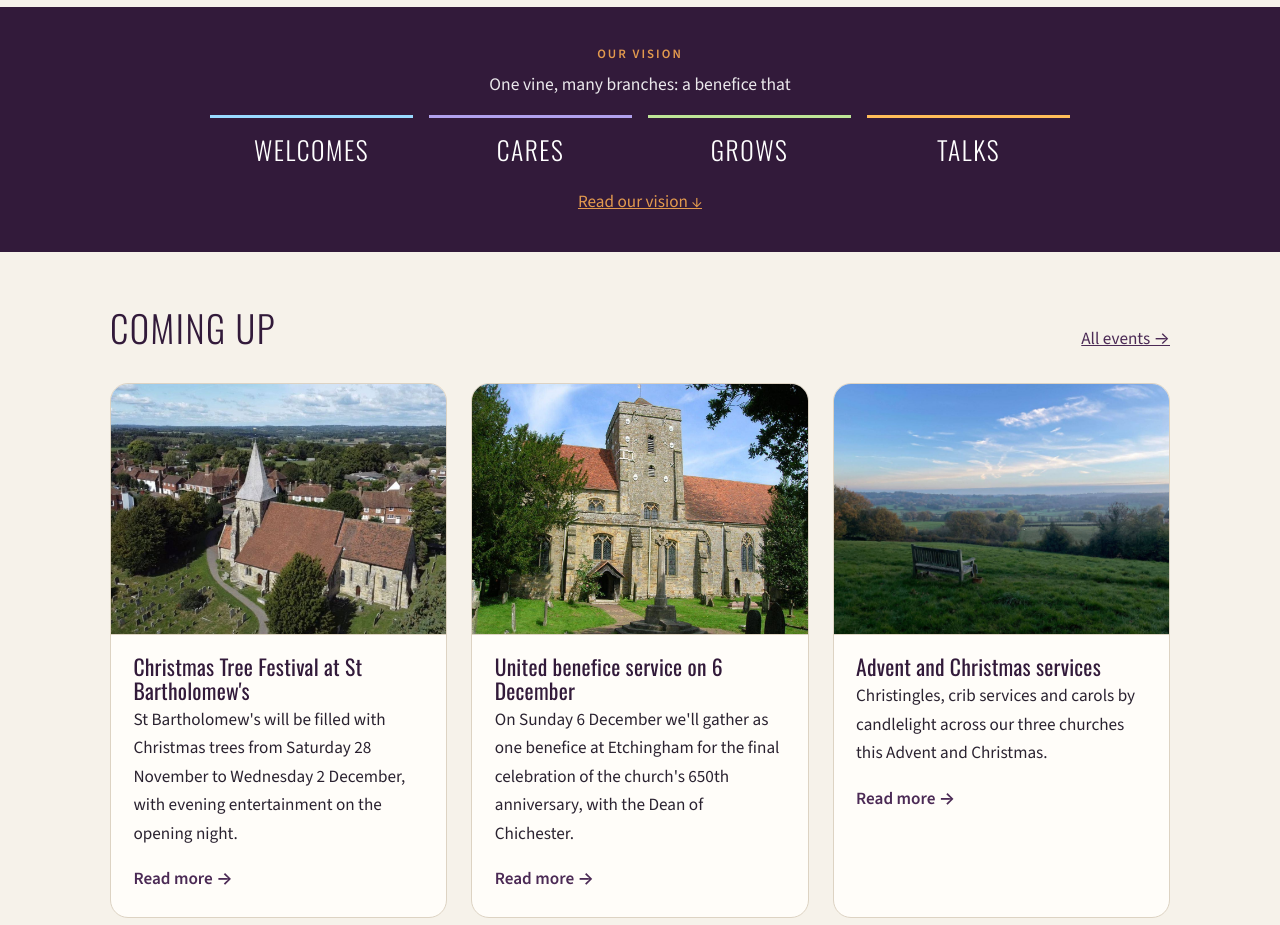
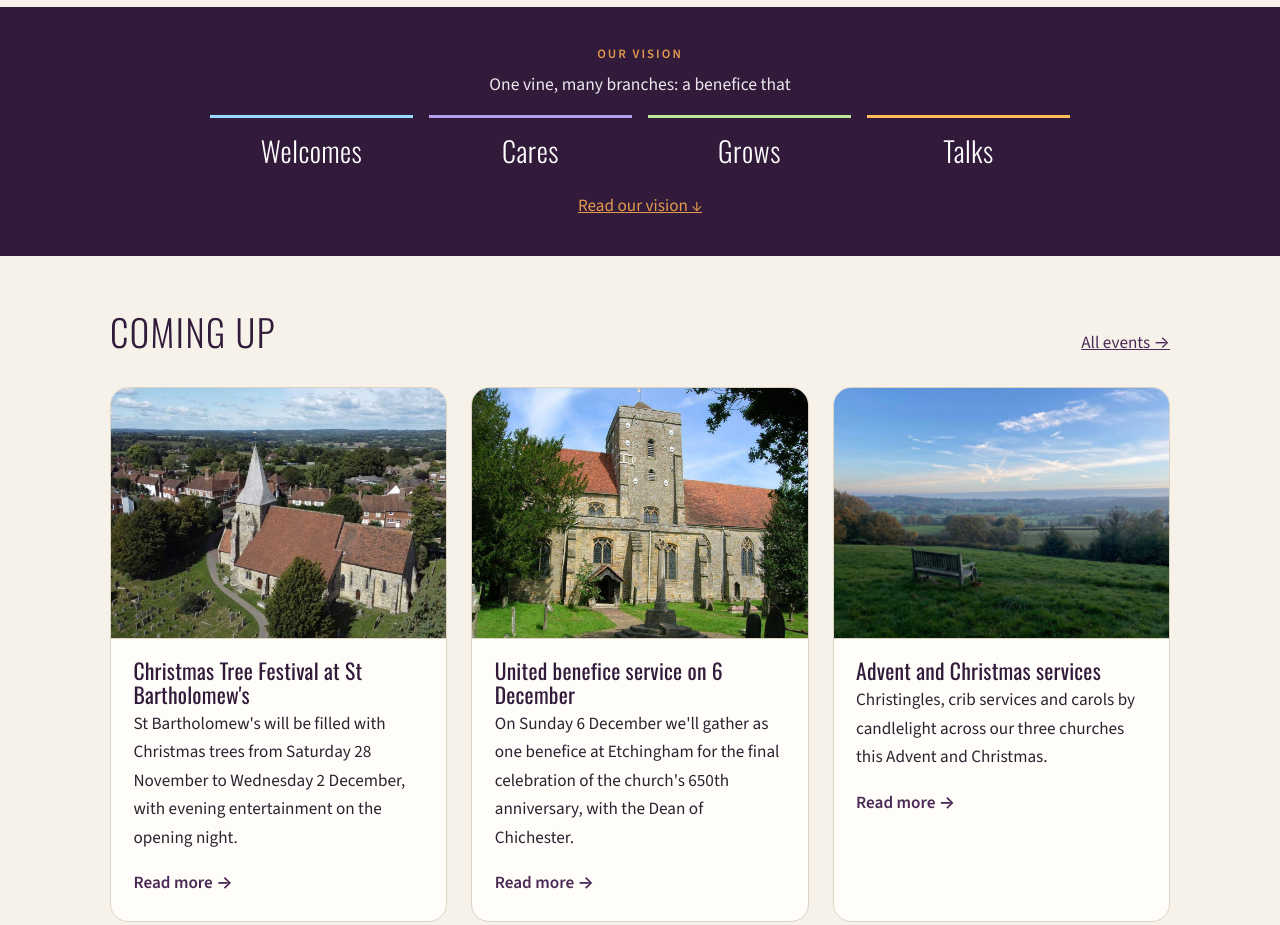
Before and after one commit to revthomaspelham-cloud/burwash-benefice, a plain HTML site: page docs/index.html in a window 1280 px wide. Shown: the part 1680-2605 px from the top of the page. Drawn offline with nearby package versions, Linux system fonts and the light colour scheme.

Commit message:
Vision words in normal case, not capitals
Co-Authored-By: Claude Opus 5.5 <noreply@anthropic.com>
Claude-Session: https://claude.ai/code/session_01Uvf1CTbCn86qdiZs1vFMeJ

```diff
--- a/docs/style.css
+++ b/docs/style.css
@@ -313,7 +313,7 @@ a.inv:hover{box-shadow:0 10px 24px rgba(50,26,58,.1);color:var(--ink)}
 .vb-lead{margin:0 0 1rem;font-size:1.1rem}
 .vb-words{list-style:none;padding:0;margin:0 auto;display:grid;grid-template-columns:repeat(4,1fr);gap:1rem;max-width:860px}
 .vb-words li{border-top:3px solid var(--gold);padding-top:.6rem}
-.vb-words .w{display:block;font-family:"Oswald",var(--sans);font-weight:300;text-transform:uppercase;letter-spacing:.06em;font-size:1.6rem;color:#fff}
+.vb-words .w{display:block;font-family:"Oswald",var(--sans);font-weight:300;text-transform:none;letter-spacing:.02em;font-size:1.75rem;color:#fff}
 .vb-words .d{display:block;margin-top:.3rem;font-size:1rem;line-height:1.5}
 .vision-band.open .vb-words li{text-align:left}
 .vb-intro{max-width:760px;margin:0 auto 1.5rem}
--- a/docs/theme-mix.css
+++ b/docs/theme-mix.css
@@ -68,3 +68,4 @@
 .theme-mix .help-tile .icon{background:#fff1e8;color:#b9762f}
 .theme-mix .help-tile::after{color:#e39a4e}
 .theme-mix .help-tile:hover strong{color:#b9762f}
+.theme-mix .vision-box .vision-grid h3{text-transform:none;letter-spacing:.02em}
--- a/src/style.css
+++ b/src/style.css
@@ -313,7 +313,7 @@ a.inv:hover{box-shadow:0 10px 24px rgba(50,26,58,.1);color:var(--ink)}
 .vb-lead{margin:0 0 1rem;font-size:1.1rem}
 .vb-words{list-style:none;padding:0;margin:0 auto;display:grid;grid-template-columns:repeat(4,1fr);gap:1rem;max-width:860px}
 .vb-words li{border-top:3px solid var(--gold);padding-top:.6rem}
-.vb-words .w{display:block;font-family:"Oswald",var(--sans);font-weight:300;text-transform:uppercase;letter-spacing:.06em;font-size:1.6rem;color:#fff}
+.vb-words .w{display:block;font-family:"Oswald",var(--sans);font-weight:300;text-transform:none;letter-spacing:.02em;font-size:1.75rem;color:#fff}
 .vb-words .d{display:block;margin-top:.3rem;font-size:1rem;line-height:1.5}
 .vision-band.open .vb-words li{text-align:left}
 .vb-intro{max-width:760px;margin:0 auto 1.5rem}
--- a/src/theme-mix.css
+++ b/src/theme-mix.css
@@ -68,3 +68,4 @@
 .theme-mix .help-tile .icon{background:#fff1e8;color:#b9762f}
 .theme-mix .help-tile::after{color:#e39a4e}
 .theme-mix .help-tile:hover strong{color:#b9762f}
+.theme-mix .vision-box .vision-grid h3{text-transform:none;letter-spacing:.02em}
```
